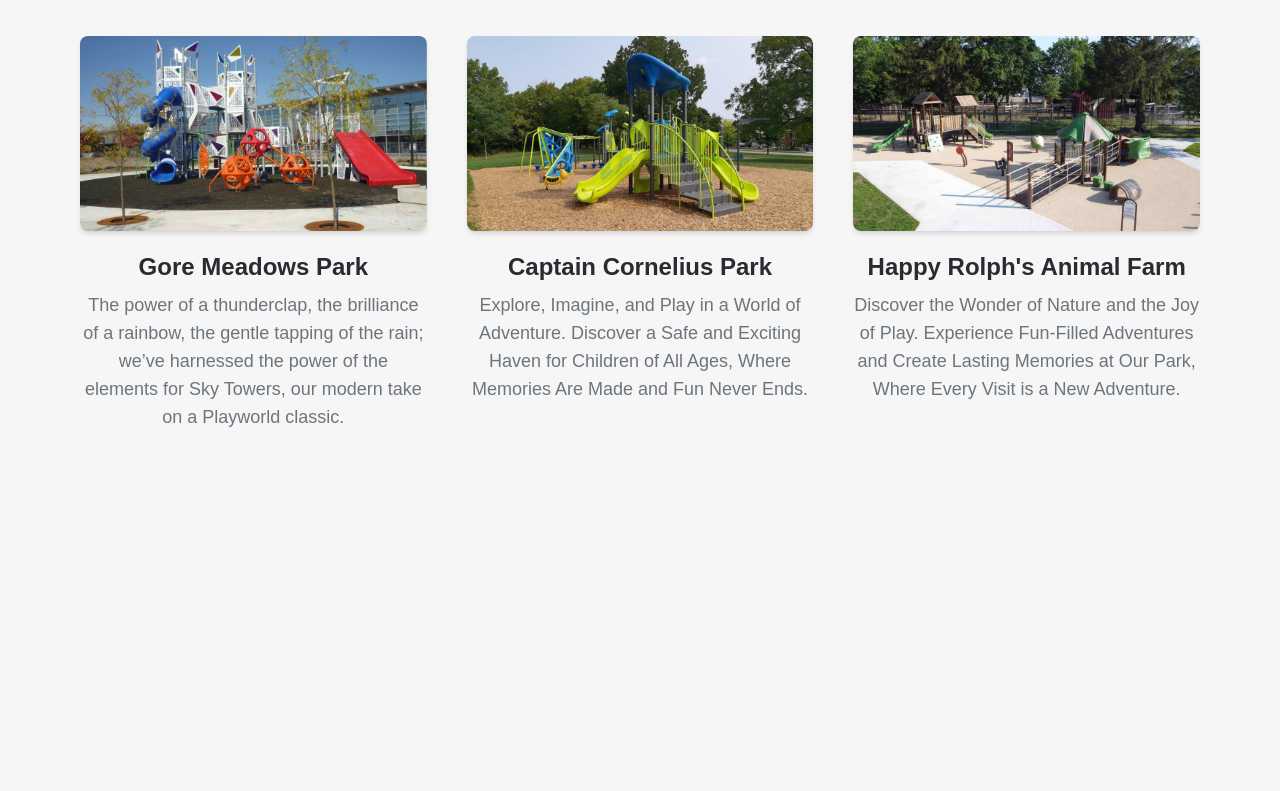
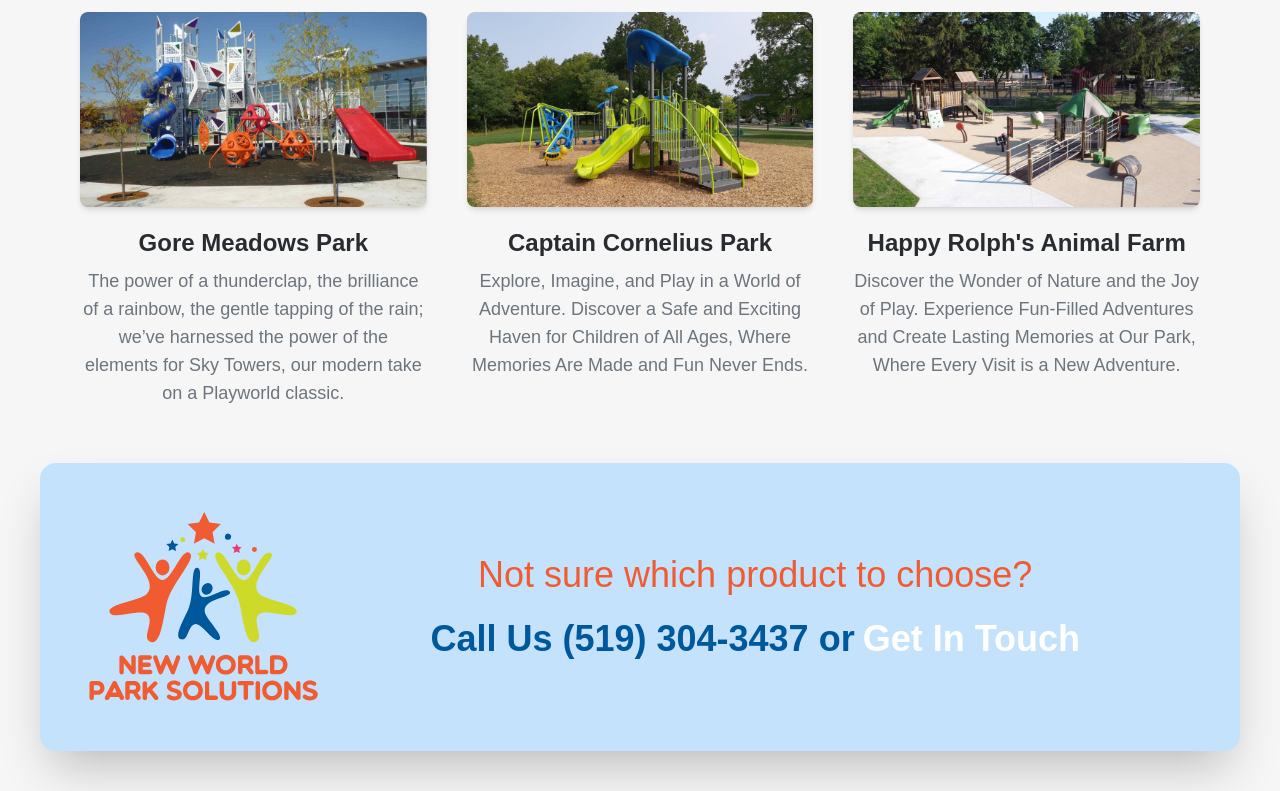
Before and after one commit to Zinazero/nwps-website, a React (Vite) app in the folder client/: page / in a window 1280 px wide. Shown: the part 1236-2027 px from the top of the page. Before the commit the page ends 1747 px from the top, so only its background shows below. Built offline with nearby package versions, Linux system fonts and the light colour scheme.

Commit message:
feat: finished call to action in RecentProjects

```diff
--- a/client/src/components/pages/Home/sections/PlayworldSection.tsx
+++ b/client/src/components/pages/Home/sections/PlayworldSection.tsx
@@ -4,7 +4,7 @@ import playworldLogo from '@/assets/logos/pw-logo.svg';
 
 export const PlayworldSection = () => {
 	return (
-		<section id='playworld' className='bg-brand-blue-light'>
+		<section id='playworld' className='bg-brand-blue-light shadow-md'>
 			<div className='flex justify-center p-10'>
 				<div className='w-140 flex flex-col justify-between'>
 					<img src={playworldLogo} alt='Playworld Logo' className='w-70' />
--- a/client/src/components/pages/Home/sections/RecentProjects.tsx
+++ b/client/src/components/pages/Home/sections/RecentProjects.tsx
@@ -2,11 +2,12 @@ import { Link } from 'react-router-dom';
 import goreMeadows from '@/assets/images/playgrounds/gore-meadows-park/gore-meadows-park-1.jpg';
 import captainCornelius from '@/assets/images/playgrounds/captain-cornelius-park/captain-cornelius-park-1.jpg';
 import happyRolphs from '@/assets/images/playgrounds/happy-rolphs-animal-farm/happy-rolphs-animal-farm-1.jpg';
+import nwpsVerticalLogo from '@/assets/logos/nwps-vertical-logo.svg';
 
 export const RecentProjects = () => {
 	return (
 		<section id='recent-projects'>
-			<div className='flex flex-col max-w-400 mx-auto p-20 space-y-10'>
+			<div className='flex flex-col max-w-400 mx-auto px-20 py-14 space-y-10'>
 				<div className='flex items-center w-full'>
 					<h2 className='text-5xl font-bold text-nowrap mr-6'>
 						Recent Projects
@@ -67,6 +68,21 @@ export const RecentProjects = () => {
 					</Link>
 				</div>
 			</div>
+			<div className='max-w-300 xl:mx-auto mx-20 rounded-2xl shadow-2xl bg-brand-blue-light mb-10 p-12 flex items-center'>
+				<img
+					src={nwpsVerticalLogo}
+					alt='NWPS Logo'
+					className='h-48'
+					draggable={false}
+				/>
+				<div className='flex-1 flex flex-col items-center gap-6'>
+					<p className='text-4xl text-brand-orange'>Not sure which product to choose?</p>
+					<div className='flex gap-2 text-4xl font-bold'>
+						<h3 className='text-brand-blue'>{'Call Us (519) 304-3437 or'}</h3>
+						<Link to='/contact' className='text-white hover:text-brand-orange transition'>Get In Touch</Link>
+					</div>
+				</div>
+			</div>
 		</section>
 	);
 };
--- a/client/src/index.css
+++ b/client/src/index.css
@@ -23,9 +23,10 @@
 
 	--color-light: #f6f6f6;
 	--color-dark: #282c31;
-	--color-brand-orange: rgb(241, 91, 49);
-	--color-brand-green: rgb(186, 183, 13);
+	--color-brand-orange: #f15b31;
+	--color-brand-green: #cdda29;
 	--color-brand-blue: #00589c;
+	--color-brand-red: #ee3972;
 	--color-brand-blue-light: rgb(196, 226, 252);
 
 	--font-nunito: 'Nunito', sans-serif;
```
Also changed, not shown: client/src/assets/logos/nwps-vertical-logo.svg (added).
